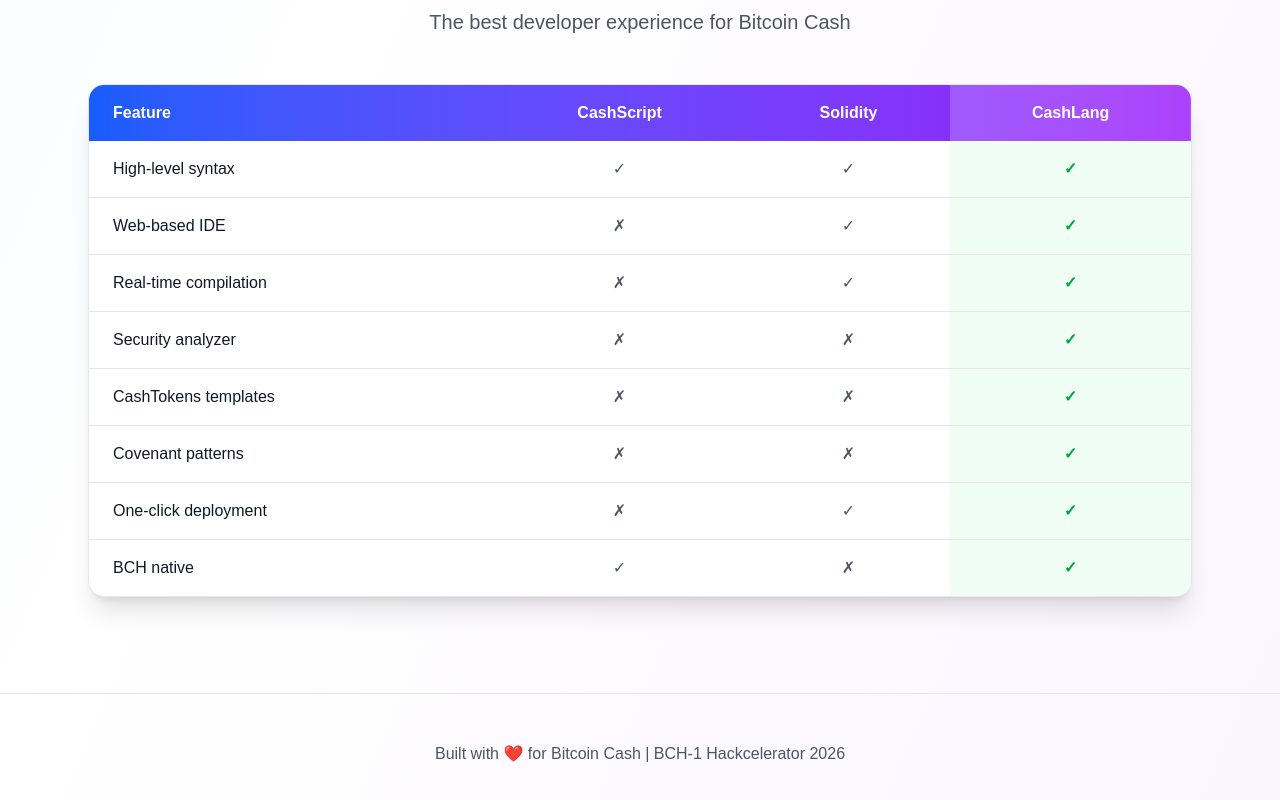
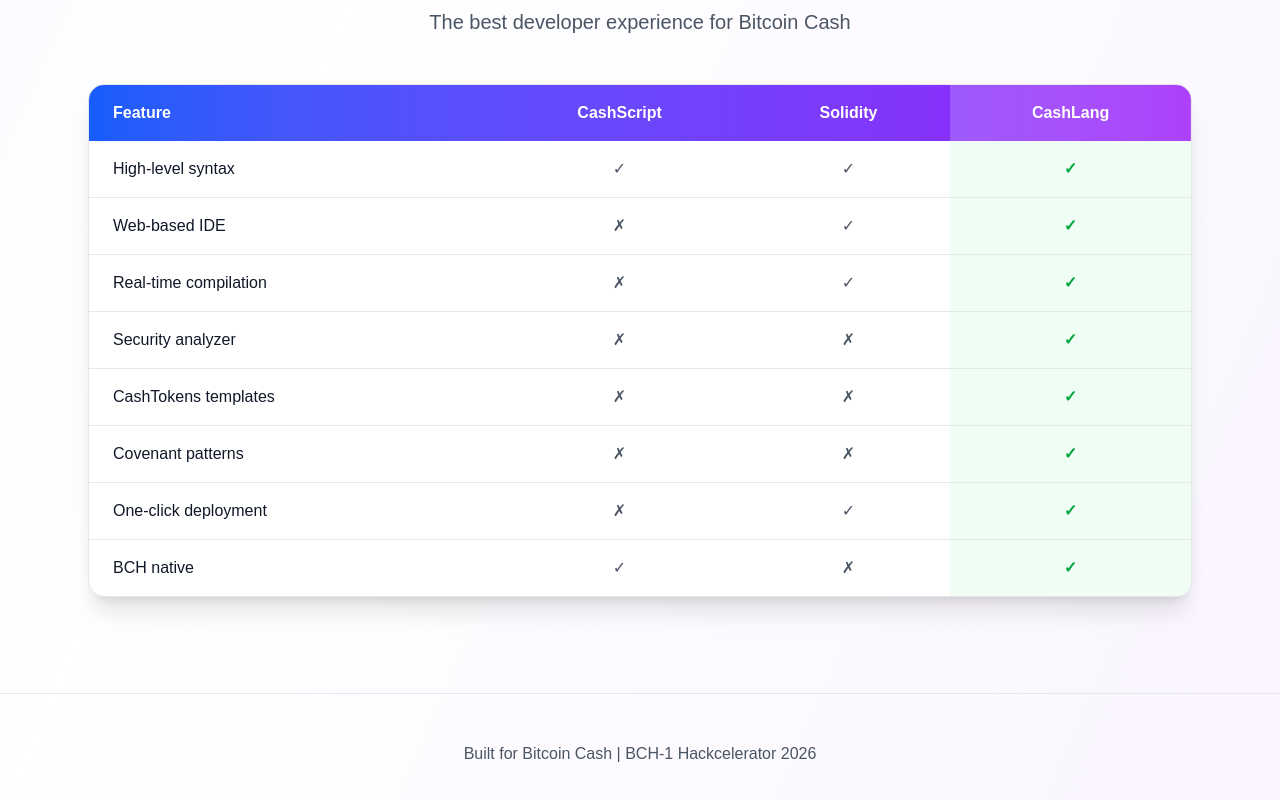
Before and after one commit to Marvy247/CashLang, a React (Vite) app in the folder frontend/: page / in a window 1280 px wide. Shown: the part 2117-2917 px from the top of the page. Built offline with nearby package versions, Linux system fonts and the light colour scheme.

Commit message:
submission

```diff
--- a/frontend/src/components/LandingPage.tsx
+++ b/frontend/src/components/LandingPage.tsx
@@ -271,7 +271,7 @@ export function LandingPage({ onGetStarted }: LandingPageProps) {
       {/* Footer */}
       <footer className="relative z-10 border-t border-gray-200 py-12">
         <div className="max-w-7xl mx-auto px-6 text-center text-gray-600">
-          <p>Built with ❤️ for Bitcoin Cash | BCH-1 Hackcelerator 2026</p>
+          <p>Built for Bitcoin Cash | BCH-1 Hackcelerator 2026</p>
         </div>
       </footer>
     </div>
```
Also changed, not shown: 1 other file (tests, documents, lock files or other folders).
